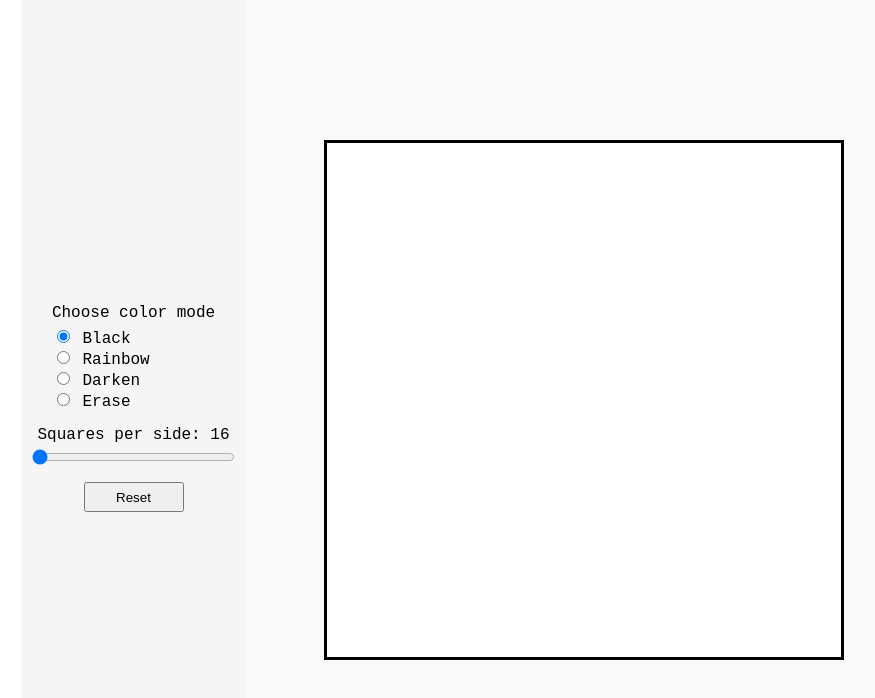
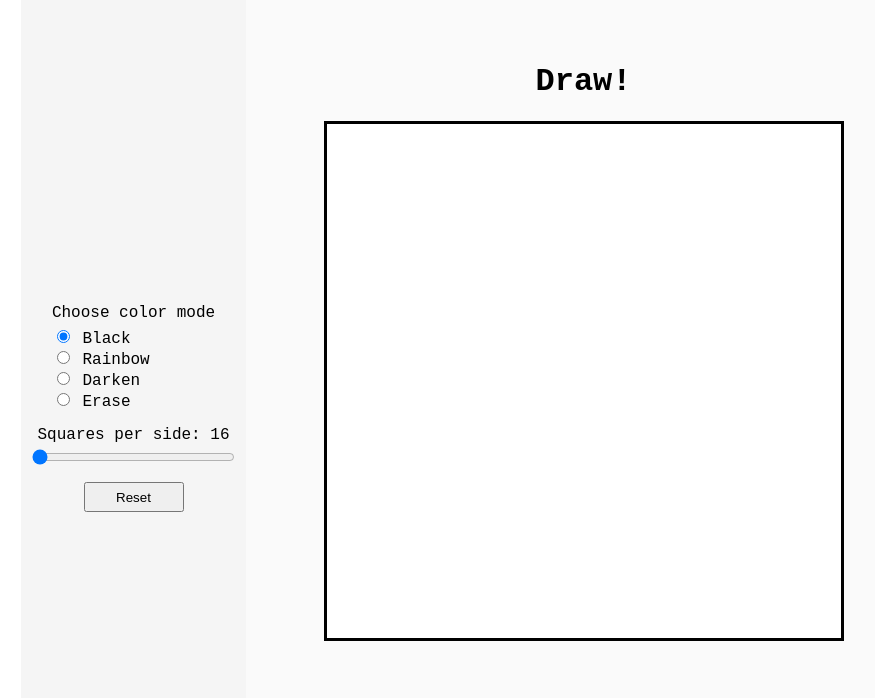
Before and after one commit to PiperAtDawn/odin-etch-a-sketch, a plain HTML site: page index.html in a window 1280 px wide. Shown: the whole page, without its empty margins (169-1044 px from the left). Drawn offline with Linux system fonts and the light colour scheme.

Commit message:
Added Draw heading

```diff
--- a/index.html
+++ b/index.html
@@ -39,6 +39,7 @@
                 <button id="reset">Reset</button>
             </div>
             <main>
+                <h1>Draw!</h1>
                 <div class="sketchboard"></div>
             </main>
         </div>
--- a/style.css
+++ b/style.css
@@ -66,8 +66,13 @@ body {
 main {
     width: 100%;
     display: flex;
+    flex-direction: column;
     justify-content: center;
     align-items: center;
+}
+
+h1 {
+    margin-top: -96px;
 }
 
 .sketchboard {
```
